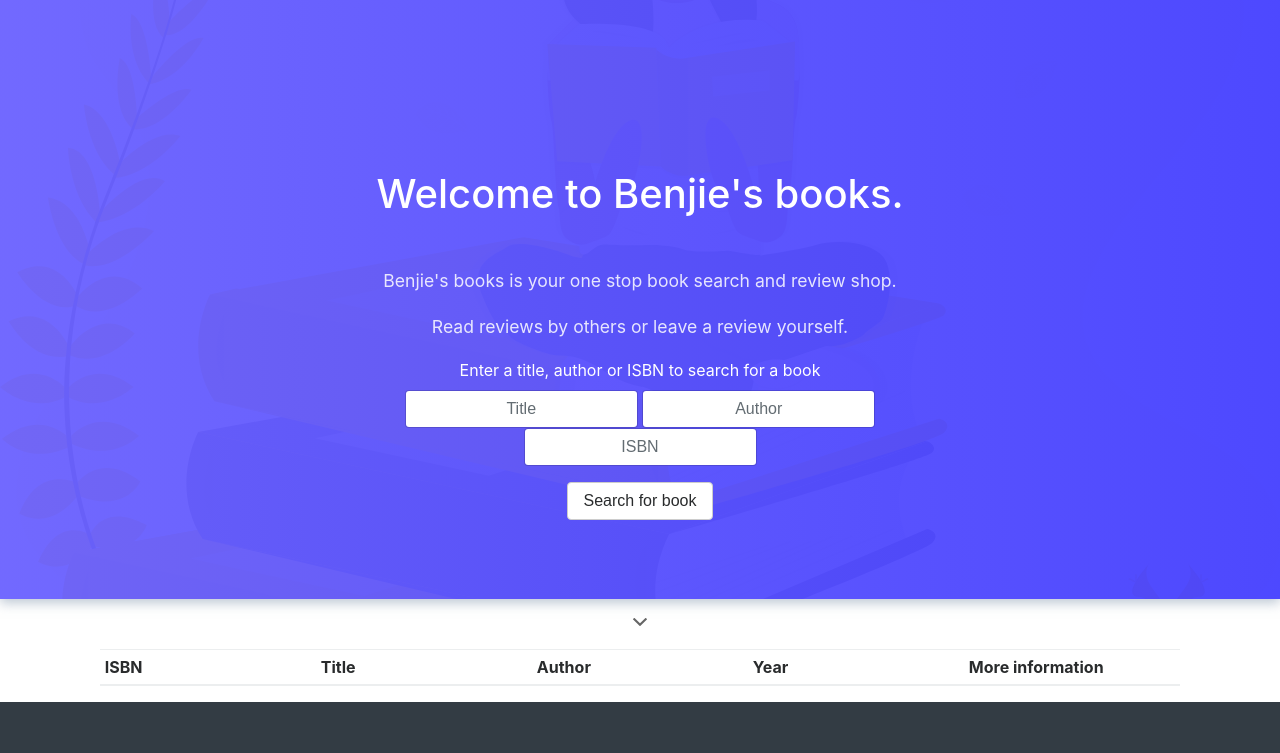
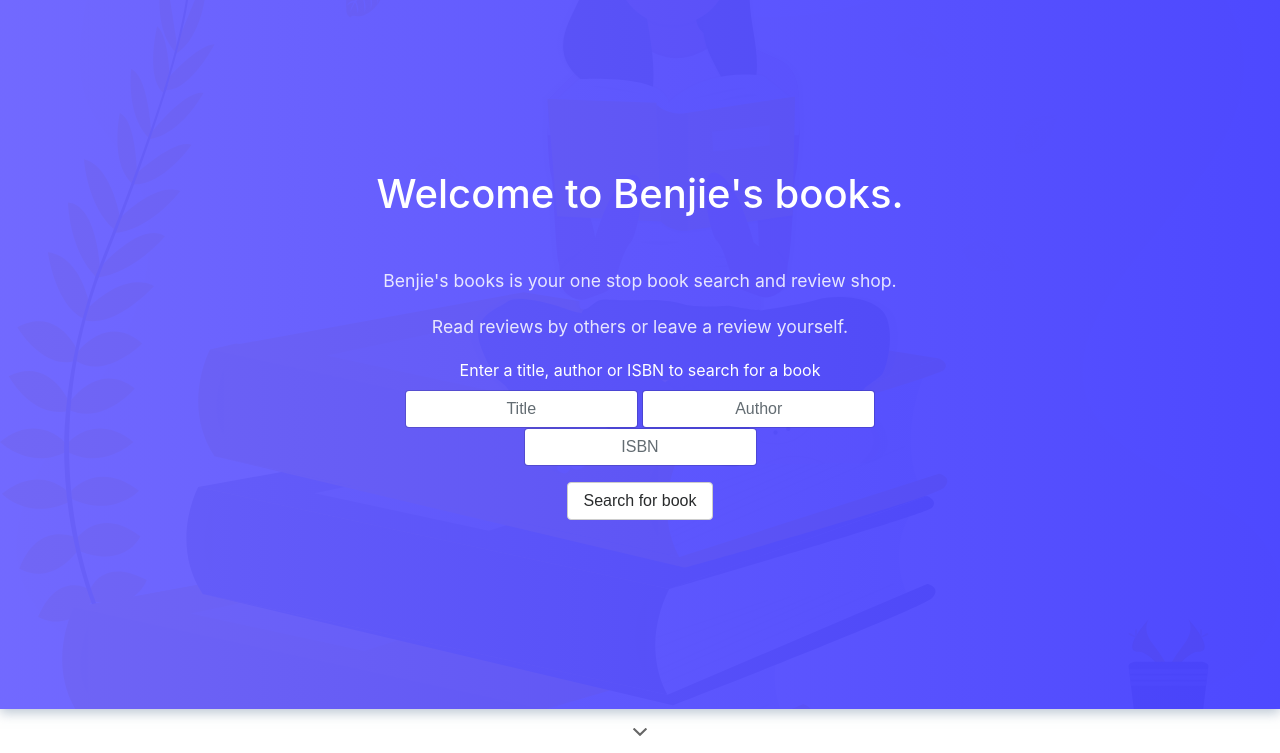
Before and after one commit to ezilybored/cs50wProject1, a Flask app: page /search in a window 1280 px wide. Shown: the part 149-902 px from the top of the page. Run offline with Flask 2, Linux system fonts and the light colour scheme; lists and menus that the app fills with data are empty; some libraries are stand-ins or nearby versions.

Commit message:
fixed css

```diff
--- a/static/style.css
+++ b/static/style.css
@@ -33,7 +33,7 @@
 .hero {
   position: relative;
   width: 100%;
-  height: 75vh;
+  height: auto;
   background-image: url('/static/images/undraw_book_lover_mkck.svg');
   background-clip: content-box;
   box-shadow: 0 4px 11px rgba(124, 146, 169, 0.5);
@@ -124,6 +124,13 @@
 
 #scrollToNext {
   transition: 0.7s; }
+
+/*--- MODIFICATIONS ---*/
+.hero--full .hero__content {
+  min-height: 100vh; }
+
+.hero--full + .hero__sub {
+  display: none; }
 
 /*--- Footer---*/
 .footer {
@@ -263,13 +270,6 @@
 }
 
 
-/*--- MODIFICATIONS ---*/
-.hero--full .hero__content {
-  min-height: 100vh; }
-
-.hero--full + .hero__sub {
-  display: none; }
-
 @media only screen and (max-width: 900px) {
         .hidecol{
             display: none;
```
